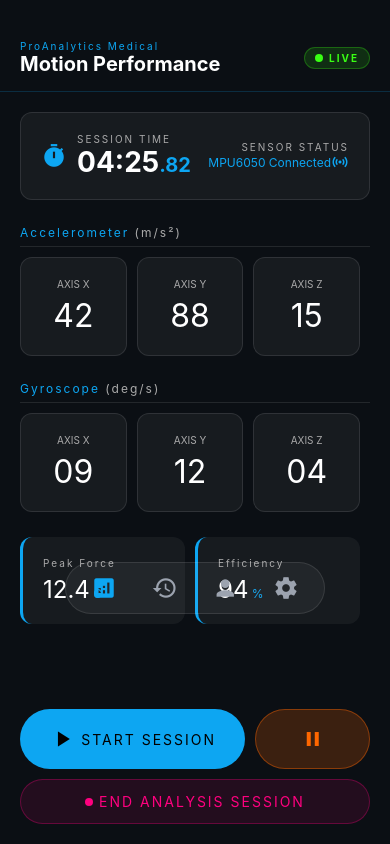
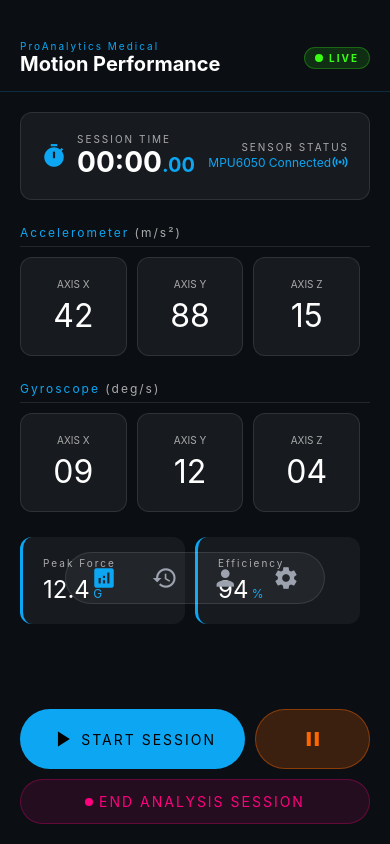
Before and after one commit to MalikIsmaeel/My-app, a React Native app: screen / in a window 390 px wide. Built offline with nearby package versions, Linux system fonts and the light colour scheme.

Commit message:
make the timer working

```diff
--- a/components/BottomButtons.js
+++ b/components/BottomButtons.js
@@ -2,7 +2,7 @@ import React from "react";
 import { View, Text, TouchableOpacity } from "react-native";
 import { MaterialIcons } from "@expo/vector-icons";
 
-export default function BottomButtons() {
+export default function BottomButtons({ onStart, onPause, onStop }) {
   return (
     <View
       style={{
@@ -14,10 +14,11 @@ export default function BottomButtons() {
         backgroundColor: "#0B0F14",
       }}
     >
-      {/* Start + Pause */}
       <View style={{ flexDirection: "row", marginBottom: 10 }}>
-        {/* START SESSION */}
+
+        {/* START */}
         <TouchableOpacity
+          onPress={onStart}
           style={{
             flex: 2,
             backgroundColor: "#0da6f2",
@@ -37,6 +38,7 @@ export default function BottomButtons() {
 
         {/* PAUSE */}
         <TouchableOpacity
+          onPress={onPause}
           style={{
             flex: 1,
             backgroundColor: "rgba(255,103,0,0.2)",
@@ -52,8 +54,9 @@ export default function BottomButtons() {
         </TouchableOpacity>
       </View>
 
-      {/* END SESSION */}
+      {/* STOP */}
       <TouchableOpacity
+        onPress={onStop}
         style={{
           backgroundColor: "rgba(255,0,127,0.1)",
           borderWidth: 1,
--- a/components/BottomNav.js
+++ b/components/BottomNav.js
@@ -7,7 +7,7 @@ export default function BottomNav() {
     <View
       style={{
         position: "absolute",
-        bottom: 230, // فوق أزرار الـ Session
+        bottom: 240, // فوق أزرار الـ Session
         left: 0,
         right: 0,
         alignItems: "center",
--- a/components/Dashboard.js
+++ b/components/Dashboard.js
@@ -1,4 +1,4 @@
-import React from "react";
+import React, { useState } from "react";
 import { View, ScrollView } from "react-native";
 
 import Header from "./Header";
@@ -10,28 +10,44 @@ import BottomNav from "./BottomNav";
 import BottomButtons from "./BottomButtons";
 
 export default function Dashboard() {
+  const [isRunning, setIsRunning] = useState(false);
+  const [isPaused, setIsPaused] = useState(false);
+  const [isStopped, setIsStopped] = useState(false);
+
   return (
     <View style={{ flex: 1, backgroundColor: "#0B0F14", paddingTop: 40 }}>
 
-      {/* المحتوى اللي يتحرك */}
-      <ScrollView
-        showsVerticalScrollIndicator={false}
-        contentContainerStyle={{
-          paddingBottom: 350, // مهم جداً عشان ما يتغطى المحتوى
-        }}
-      >
+      <ScrollView contentContainerStyle={{ paddingBottom: 350 }}>
         <Header />
-        <SessionTimer />
+
+        <SessionTimer
+          isRunning={isRunning}
+          isPaused={isPaused}
+          isStopped={isStopped}
+        />
+
         <AccelerometerSection />
         <GyroscopeSection />
         <StatsSection />
       </ScrollView>
 
-      {/* شريط التنقل */}
       <BottomNav />
 
-      {/* أزرار الجلسة */}
-      <BottomButtons />
+      <BottomButtons
+        onStart={() => {
+          setIsRunning(true);
+          setIsPaused(false);
+          setIsStopped(false);
+        }}
+        onPause={() => {
+          setIsPaused(true);
+        }}
+        onStop={() => {
+          setIsRunning(false);
+          setIsPaused(false);
+          setIsStopped(true);
+        }}
+      />
     </View>
   );
 }
--- a/components/Dashboard_2.js
+++ b/components/Dashboard_2.js
@@ -1,5 +1,5 @@
 import React from "react";
-import Header from "./header";
+import Header from "./Header";
 import { View, Text, ScrollView, TouchableOpacity } from "react-native";
 import { MaterialIcons } from "@expo/vector-icons";
 
@@ -273,7 +273,7 @@ function BottomButtons() {
           }}
         >
           <MaterialIcons name="play-arrow" size={26} color="#000" />
-          <Text style={{ color: "#000", marginLeft: 6, letterSpacing: 2 }}>
+          <Text style={{ color: "#000", marginLeft: 6, letterSpacing: 2 }} onPress={() => console.log("START SESSION")}>
             START SESSION
           </Text>
         </TouchableOpacity>
@@ -315,7 +315,7 @@ function BottomButtons() {
             marginRight: 6,
           }}
         />
-        <Text style={{ color: "#ff007f", letterSpacing: 2 }}>
+        <Text style={{ color: "#ff007f", letterSpacing: 2 }} onPress={() => console.log("END ANALYSIS SESSION")}>
           END ANALYSIS SESSION
         </Text>
       </TouchableOpacity>
--- a/components/SessionTimer.js
+++ b/components/SessionTimer.js
@@ -1,8 +1,36 @@
-import React from "react";
+import React, { useState, useEffect } from "react";
 import { View, Text } from "react-native";
 import { MaterialIcons } from "@expo/vector-icons";
 
-export default function SessionTimer() {
+export default function SessionTimer({ isRunning, isPaused, isStopped }) {
+  const [time, setTime] = useState(0); // الوقت بالثواني
+
+  useEffect(() => {
+    let interval = null;
+
+    if (isRunning && !isPaused) {
+      interval = setInterval(() => {
+        setTime((prev) => prev + 0.01);
+      }, 10);
+    }
+
+    if (isPaused) {
+      clearInterval(interval);
+    }
+
+    if (isStopped) {
+      clearInterval(interval);
+      setTime(0);
+    }
+
+    return () => clearInterval(interval);
+  }, [isRunning, isPaused, isStopped]);
+
+  // تحويل الوقت لصيغة 00:00.00
+  const minutes = Math.floor(time / 60);
+  const seconds = Math.floor(time % 60);
+  const ms = Math.floor((time % 1) * 100);
+
   return (
     <View
       style={{
@@ -25,9 +53,13 @@ export default function SessionTimer() {
           <Text style={{ color: "#aaa", fontSize: 10, letterSpacing: 2 }}>
             SESSION TIME
           </Text>
+
           <Text style={{ color: "white", fontSize: 28, fontWeight: "bold" }}>
-            04:25
-            <Text style={{ color: "#0da6f2", fontSize: 20 }}>.82</Text>
+            {String(minutes).padStart(2, "0")}:
+            {String(seconds).padStart(2, "0")}
+            <Text style={{ color: "#0da6f2", fontSize: 20 }}>
+              .{String(ms).padStart(2, "0")}
+            </Text>
           </Text>
         </View>
       </View>
```
